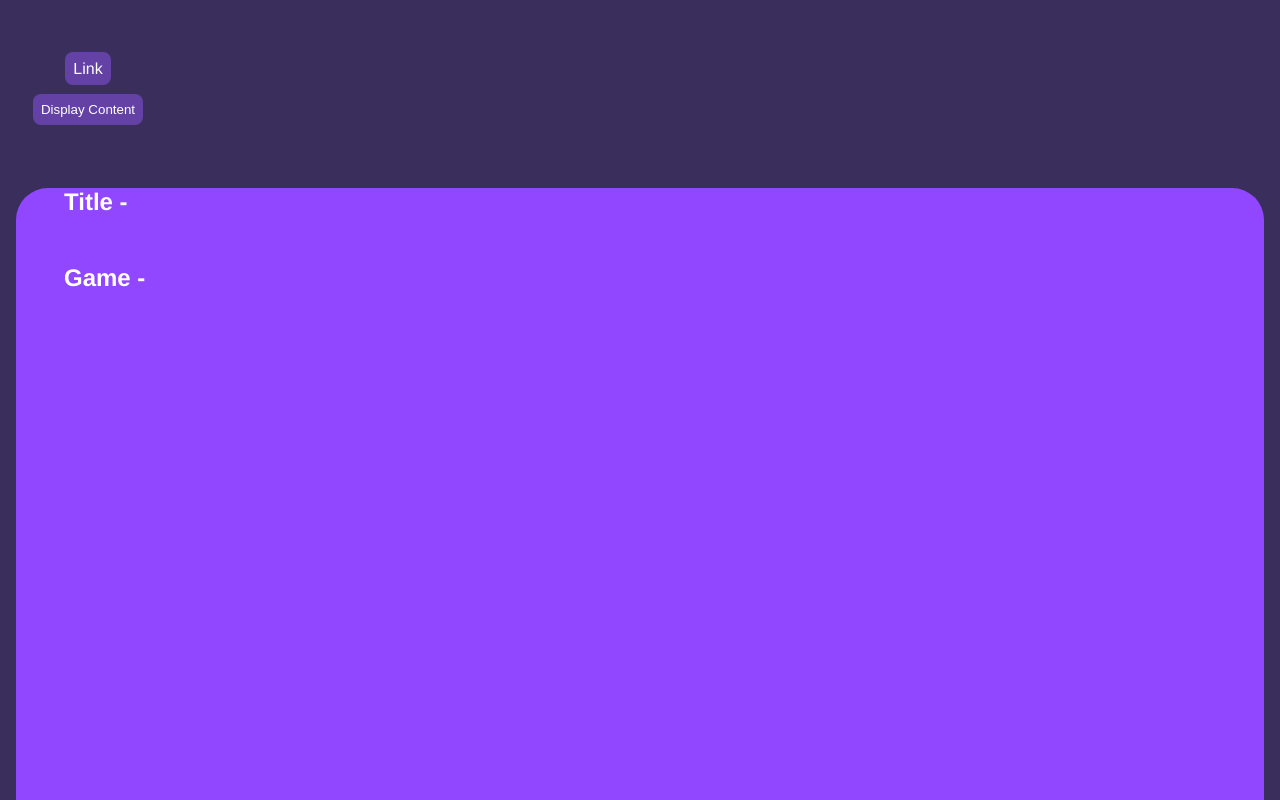
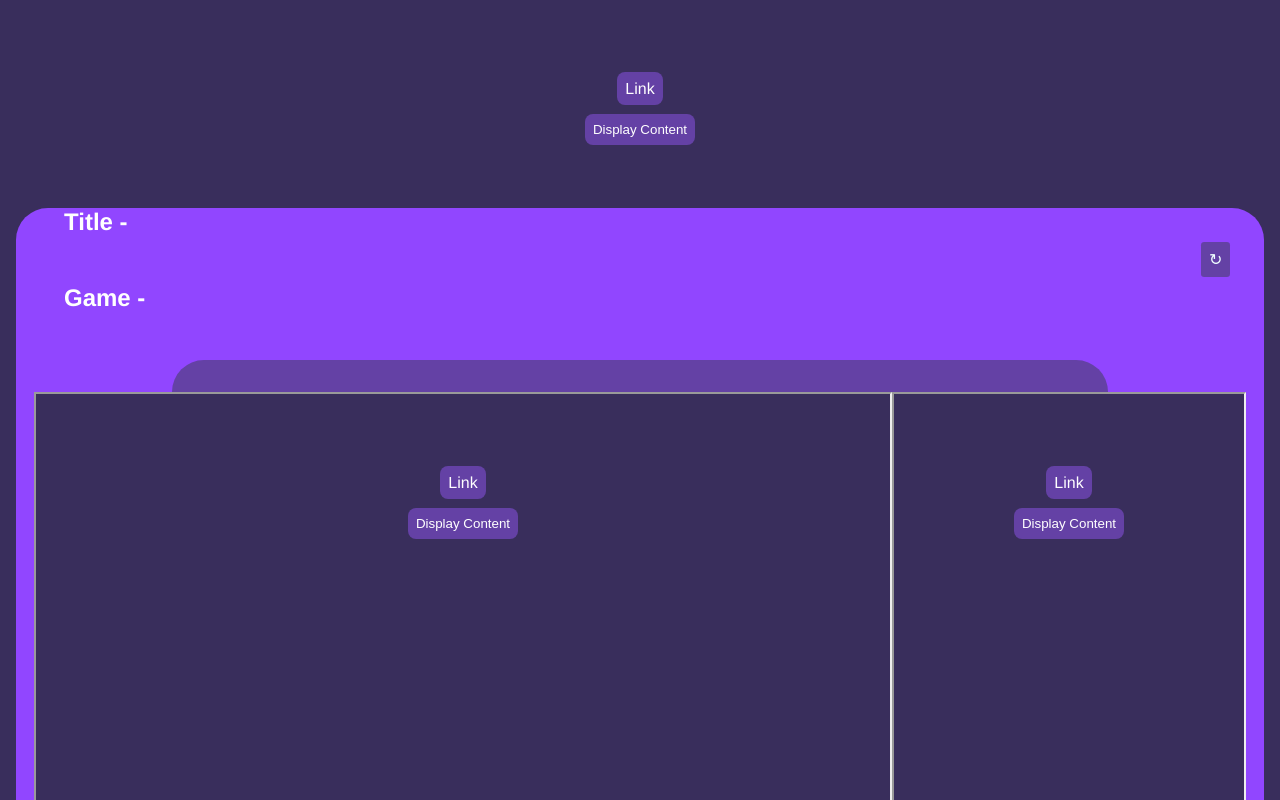
Before and after one commit to JonathanHumphrey/twitch-dashboard, a Vue app: page /stream-info in a window 1280 px wide. Shown: the top 800 px of the page. Built offline with nearby package versions, Linux system fonts and the light colour scheme.

Commit message:
various styling changes, some QoL

```diff
--- a/src/App.vue
+++ b/src/App.vue
@@ -18,7 +18,6 @@ import InitializeUser from "./components/InitializeUser.vue";
       </div>
     </div>
   </header>
-
   <RouterView />
 </template>
 <script>
@@ -46,7 +45,7 @@ html {
   -moz-osx-font-smoothing: grayscale;
   text-align: center;
   color: #ffffff;
-  margin-top: 60px;
+
 }
 
 .wrapper {
@@ -58,7 +57,7 @@ html {
 
   position: absolute;
   right: 43%;
-  top: 7rem;
+  top: 4rem;
 }
 .router-link-active {
   background-color: #9146ff;
--- a/src/components/FollowedStreams.vue
+++ b/src/components/FollowedStreams.vue
@@ -2,16 +2,16 @@
   <div class="content-wrapper">
     <FilterBy />
     <div class="content" v-for="(stream, i) in FollowedStreams[0]" :key="i">
-      <h4>{{ stream.user_name }}</h4>
+      <h4 class="streamer-name">{{ stream.user_name }}</h4>
       <div class="stream-info">
-        <h5>{{ stream.stream_title }}</h5>
+        <h4>{{ stream.stream_title }}</h4>
+        <hr/>
         <h5 class="game-name">Game: {{ stream.game_id }}</h5>
         <h5 class="view-count">Viewers: {{ stream.viewer_count }}</h5>
       </div>
-
-      <a href="https://twitch.tv/" target="_blank">
+      <span @click="openWindow(stream.twitch_url)">
         <img :src="`${stream.thumbnail_url}`" alt="" />
-      </a>
+      </span>
     </div>
   </div>
 </template>
@@ -25,10 +25,13 @@ export default {
     return {
       filterValue: "none",
       gameFilter: "",
-      //filteredList: this.followedStreams,
     };
   },
-  methods: {},
+  methods: {
+    openWindow(url){
+      window.open(url)
+    }
+  },
   computed: {
     ...mapState(twitchStore, ["ActiveGames", "FollowedStreams"]),
   },
@@ -46,7 +49,7 @@ export default {
   border-radius: 2rem;
   margin: 0.5rem;
   flex-direction: row;
-  justify-content: space-between;
+  justify-content: space-around;
   text-align: left;
   background-color: #9146ff;
 }
@@ -59,7 +62,7 @@ export default {
 .view-count {
   text-align: left;
 }
-h4 {
+.streamer-name{
   margin: 2rem;
 
   width: 30%;
@@ -68,4 +71,7 @@ img {
   margin: 1rem;
   border-radius: 2rem;
 }
+span{
+  cursor: pointer;
+}
 </style>
--- a/src/components/InitializeUser.vue
+++ b/src/components/InitializeUser.vue
@@ -1,5 +1,5 @@
 <template>
-  <div class="init-wrapper">
+  <div class="init-wrapper" v-if="User.userId === 0">
     <a
       href="https://id.twitch.tv/oauth2/authorize?response_type=token&client_id=pk0roinew9e83z6qn6ctr7xo7yas15&redirect_uri=http://localhost:3000&scope=user:read:follows%20channel:read:subscriptions%20user:read:follows%20channel:manage:broadcast"
       class="link-acc"
@@ -8,26 +8,19 @@
     <button
       class="link-button"
       @click="validateToken()"
-      v-if="User.userId !== 0"
-    >
-      Refresh Content
-    </button>
-    <button
-      class="link-button"
-      @click="validateToken()"
-      v-if="User.userId === 0"
     >
       Display Content
     </button>
   </div>
 </template>
 
-<script lang="ts">
+<script>
 import { mapState } from "pinia";
 import { twitchStore } from "../stores/twitchData";
 
 export default {
   methods: {
+    // Initial validation request parsed through a token from the URL, then a request is made on the store to the API
     validateToken() {
       const store = twitchStore();
       let url = window.location.hash;
@@ -35,9 +28,9 @@ export default {
       let token = split[0].split("=");
       let actualToken = token[1];
 
-      console.log(actualToken);
       store.validate(actualToken);
 
+      // Timeout of half a second put in place to account for API request time, with a little space on either side in case load times increase
       setTimeout(() => {
         store.fetchFollows();
         store.fetchSubs();
@@ -55,8 +48,8 @@ export default {
 .init-wrapper {
   margin-bottom: 5rem;
   width: 10rem;
-  position: static;
-  left: 0;
+  margin: auto;
+  margin-top: 5rem;
 }
 .link-button {
   text-decoration: none;
--- a/src/components/StreamInfo.vue
+++ b/src/components/StreamInfo.vue
@@ -1,30 +1,41 @@
 <template>
-  <div class="content-wrapper">
-    <h1 id="user" @change="test()">{{ User.username }}</h1>
+  <div class="component-wrapper" >
+    <h1 id="user">{{ User.username }}</h1>
     <h2>Title - {{ StreamData.title }}</h2>
     <h2>Game - {{ StreamData.game }}</h2>
-  </div>
-
-  <div>
-    <iframe id="twitch-chat-embed" src="" height="500" width="350"> </iframe>
+    <div class="content-wrapper">
+      <div class="twitch-stream">
+        <iframe
+          id="twitch-stream-embed"
+          src="{{streamURL}}"
+          height="480"
+          width="854"
+          allowfullscreen>
+        </iframe>
+      </div>
+      <div class="twitch-chat">
+        <iframe id="twitch-chat-embed" src="{{chatURL}}" height="500" width="350"> </iframe>
+      </div>
+    </div>
+    <button class="refresh" @click="updateContent()">&#8635</button>
   </div>
 </template>
 
 <script>
-//            return `https://www.twitch.tv/embed/${this.channel}/chat?parent=${window.location.hostname}&darkpopout`;
-
 import { twitchStore } from "../stores/twitchData";
 import { mapState } from "pinia";
-import { onMounted } from "vue";
 
 export default {
+
   methods: {
-    test() {
-      console.log("shid");
+    // This method serves to change the source programattically since iframe elements cannot take a variable as the source
+    updateContent() {
+      document.getElementById("twitch-chat-embed").src = this.chatURL;
+      document.getElementById("twitch-stream-embed").src = this.streamURL;
     },
   },
   computed: {
-    ...mapState(twitchStore, ["User", "StreamData", "chatURL"]),
+    ...mapState(twitchStore, ["User", "StreamData", "chatURL", "streamURL"]),
   },
   data() {
     return {
@@ -35,7 +46,7 @@ export default {
 </script>
 
 <style scoped>
-.content-wrapper {
+.component-wrapper {
   border-radius: 2rem;
   margin: 0.5rem;
   flex-direction: row;
@@ -43,6 +54,33 @@ export default {
   text-align: left;
   background-color: #9146ff;
   min-height: 50rem;
+  position: relative;
+
+}
+.content-wrapper{
+  display: flex;
+  margin: auto;
+  justify-content: center;
+  background-color: #6441a5;
+  width: 75%;
+  border-radius: 2rem;
+  padding-top: 2rem;
+}
+.refresh{
+  position: absolute;
+  top: 2rem;
+  right: 2rem;
+  cursor: pointer;
+  padding: 0.5rem;
+  border: none;
+  margin: 0.1rem;
+  font-size: 1rem;
+  border-radius: 0.2rem;
+  background-color: #6441a5;
+  color: azure;
+}
+.refresh:hover {
+  background-color: #0e9dd9;
 }
 h1 {
   margin: 2rem;
--- a/src/components/UserStats.vue
+++ b/src/components/UserStats.vue
@@ -58,7 +58,7 @@
   </div>
 </template>
 
-<script lang="ts">
+<script>
 import Pagination from "../components/Pagination.vue";
 
 import { mapState } from "pinia";
--- a/src/stores/twitchData.js
+++ b/src/stores/twitchData.js
@@ -28,8 +28,10 @@ export const twitchStore = defineStore({
 		FilteredStreams: [],
 		ActiveGames: [],
 		chatURL: "",
+		streamURL: ""
 	}),
 	actions: {
+		// Initial validation request made to the API. Assembles the data into a User object and saves it in state
 		async validate(token) {
 			const res = await fetch("https://id.twitch.tv/oauth2/validate", {
 				headers: new Headers({
@@ -52,9 +54,12 @@ export const twitchStore = defineStore({
 						this.User.username +
 						"/chat?parent=localhost";
 
-					console.log(this.chatURL);
+
+					this.streamURL = "https://player.twitch.tv/?channel=" + this.User.username + "&parent=localhost&muted=true";
+					console.log(this.streamURL);
 				});
 		},
+		// Fetches the users that follow the User
 		async fetchFollows() {
 			for (var i = 0; i < this.Followers.total / 20; i++) {
 				const followUrl =
@@ -91,12 +96,12 @@ export const twitchStore = defineStore({
 						}
 
 						this.Followers.total = data.total;
-						//this.Followers.URL = followUrl + data.pagination.cursor;
 						this.Followers.followerArr.push(follows);
 						this.Followers.pagination = data.pagination.cursor;
 					});
 			}
 		},
+		// Fetchs the subsribers to the User's channel
 		async fetchSubs() {
 			const subURL =
 				"https://api.twitch.tv/helix/subscriptions?broadcaster_id=" +
@@ -115,6 +120,7 @@ export const twitchStore = defineStore({
 					this.Subscribers.unshift(data.data);
 				});
 		},
+		// Fetchs the User's current stream information
 		async fetchStreamInfo() {
 			const streamURL =
 				"https://api.twitch.tv/helix/channels?broadcaster_id=" +
@@ -137,6 +143,7 @@ export const twitchStore = defineStore({
 					this.StreamData.delay = data.data[0].delay;
 				});
 		},
+		// Fetchs the User's followed live streams
 		async fetchLiveStreams() {
 			const streamUrl =
 				"https://api.twitch.tv/helix/streams/followed?user_id=" +
@@ -179,23 +186,5 @@ export const twitchStore = defineStore({
 					}
 				});
 		},
-		async updateStreamInfo(data) {
-			const updateURL =
-				"https://api.twitch.tv/helix/channels?broadcaster_id=" +
-				this.User.userId;
-
-			const updateRes = fetch(updateURL, {
-				method: "PUT",
-				headers: new Headers({
-					Authorization: "Bearer " + this.User.token,
-					"Client-ID": "pk0roinew9e83z6qn6ctr7xo7yas15",
-					"Content-Type": "application/json",
-				}),
-				body: JSON.stringify(data),
-			});
-		},
-		async updateFilteredStreams(list) {
-			this.FilteredStreams.unshift(list);
-		},
 	},
 });
```
Also changed, not shown: 1 other file (tests, documents, lock files or other folders).
